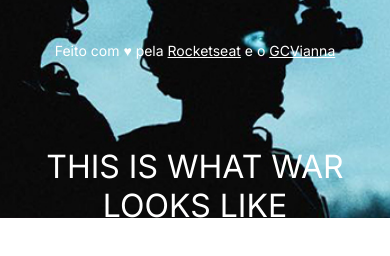
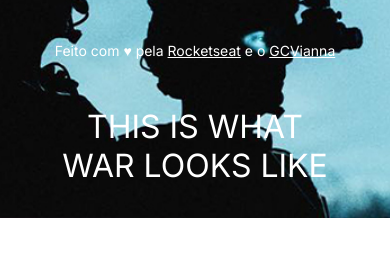
Before and after one commit to gcvianna/Rockets-s-CTRL-C-but-with-my-touch, a plain HTML site: page index.html in a window 390 px wide. Shown: the part 682-938 px from the top of the page. After the commit the page ends 900 px from the top, so only its background shows below. Drawn offline with nearby package versions, Linux system fonts and the light colour scheme.

Commit message:
padding on mobile fixed

```diff
--- a/style.css
+++ b/style.css
@@ -169,8 +169,8 @@ footer {
 }
 
 #footer2 {
-  bottom: auto;
-  padding: 64px 0;
+  position: relative;
+  bottom: 100%;
   text-align: center;
   font-size: 32px;
 }
```
